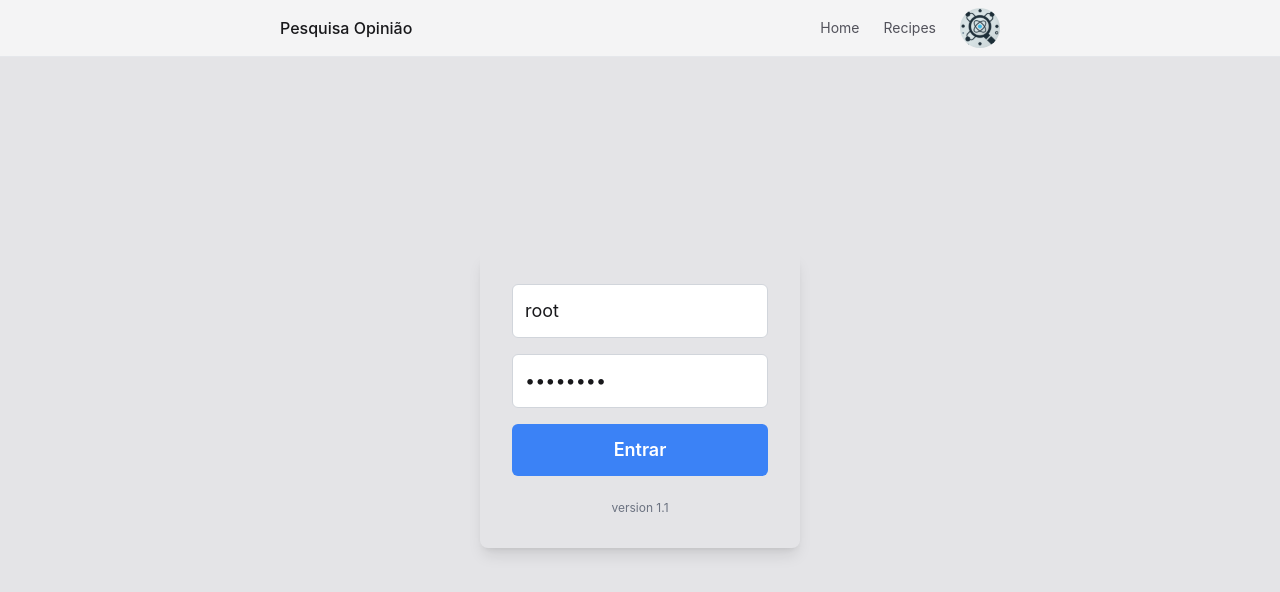
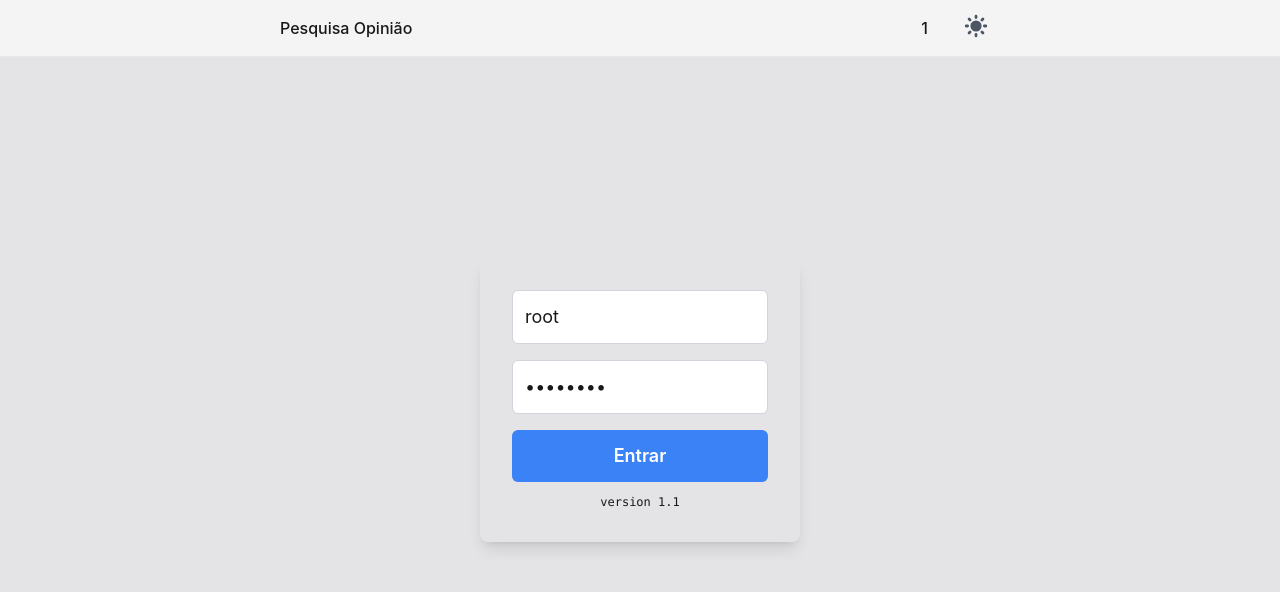
Before and after one commit to jeremiasdsa/survey, a React (Create React App) app: page / in a window 1280 px wide. Shown: the top 592 px of the page. Built offline with nearby package versions, Linux system fonts and the light colour scheme; what tailwindcss-safe-area would draw is missing.

Commit message:
adicionando icone troca de tema

```diff
--- a/src/App.js
+++ b/src/App.js
@@ -72,6 +72,7 @@ function App() {
 
   const toggleTheme = () => {
     setTheme(prevTheme => (prevTheme === 'light' ? 'dark' : 'light'));
+    // setTheme(prevTheme => (prevTheme === 'dark' ? 'dark' : 'light'));
   };
 
   return (
--- a/src/components/HeaderBar.js
+++ b/src/components/HeaderBar.js
@@ -15,30 +15,67 @@ const HeaderBar = ({ toggleTheme }) => {
                     </a>
 
                     <nav className='flex items-center space-x-6'>
-                        <div className='hidden sm:block'>
-                            <div className='flex items-center space-x-6'>
-                                {links.map(({label, href}) => (
-                                    <a
-                                        key={label}
-                                        href={href}
-                                        className={`text-sm ${
-                                            window.location.pathname === href
-                                                ? 'text-indigo-500 dark:text-indigo-400'
-                                                : 'text-zinc-600 hover:text-zinc-900 dark:text-zinc-400 dark:hover:text-zinc-50'
-                                        }`}
-                                    >
-                                        {label}
-                                    </a>
-                                ))}
-                            </div>
+                        <div className=' sm:block lg:flex lg:items-center lg:justify-between'>
+                            <h1 className='font-medium text-zinc-900 dark:text-zinc-50'>1</h1>
                         </div>
+                        {/*<div className='hidden sm:block'>*/}
+                        {/*    <div className='flex items-center space-x-6'>*/}
+                        {/*        {links.map(({label, href}) => (*/}
+                        {/*            <a*/}
+                        {/*                key={label}*/}
+                        {/*                href={href}*/}
+                        {/*                className={`text-sm ${*/}
+                        {/*                    window.location.pathname === href*/}
+                        {/*                        ? 'text-indigo-500 dark:text-indigo-400'*/}
+                        {/*                        : 'text-zinc-600 hover:text-zinc-900 dark:text-zinc-400 dark:hover:text-zinc-50'*/}
+                        {/*                }`}*/}
+                        {/*            >*/}
+                        {/*                {label}*/}
+                        {/*            </a>*/}
+                        {/*        ))}*/}
+                        {/*    </div>*/}
+                        {/*</div>*/}
 
+                        {/*<button*/}
+                        {/*    title='Pesquisa'*/}
+                        {/*    className='h-10 w-10 rounded-full bg-zinc-200 bg-cover bg-center shadow-inner dark:bg-zinc-800'*/}
+                        {/*    style={{backgroundImage: 'url(/logo.svg)',}}*/}
+                        {/*    onClick={toggleTheme}*/}
+                        {/*/>*/}
                         <button
-                            title='Pesquisa'
-                            className='h-10 w-10 rounded-full bg-zinc-200 bg-cover bg-center shadow-inner dark:bg-zinc-800'
-                            style={{backgroundImage: 'url(/logo.svg)',}}
+                            id="theme-toggle"
+                            type="button"
+                            className="text-gray-500 dark:text-gray-400 hover:bg-gray-100 dark:hover:bg-gray-800 focus:outline-none focus:ring-4 focus:ring-gray-200 dark:focus:ring-gray-700 rounded-lg text-sm p-2.5"
                             onClick={toggleTheme}
-                        />
+                        >
+                            {/* Light Mode Icon */}
+                            <svg
+                                id="theme-toggle-dart-icon"
+                                className="w-7 h-7 mb-1 text-gray-600 dark:text-gray-300 group-hover:text-blue-600 dark:group-hover:text-blue-500"
+                                // className="hidden w-5 h-5"
+                                fill="currentColor"
+                                viewBox="0 0 20 20"
+                                xmlns="http://www.w3.org/2000/svg"
+                            >
+                                <path
+                                    d="M10 2a1 1 0 011 1v1a1 1 0 11-2 0V3a1 1 0 011-1zm4 8a4 4 0 11-8 0 4 4 0 018 0zm-.464 4.95l.707.707a1 1 0 001.414-1.414l-.707-.707a1 1 0 00-1.414 1.414zm2.12-10.607a1 1 0 010 1.414l-.706.707a1 1 0 11-1.414-1.414l.707-.707a1 1 0 011.414 0zM17 11a1 1 0 100-2h-1a1 1 0 100 2h1zm-7 4a1 1 0 011 1v1a1 1 0 11-2 0v-1a1 1 0 011-1zM5.05 6.464A1 1 0 106.465 5.05l-.708-.707a1 1 0 00-1.414 1.414l.707.707zm1.414 8.486l-.707.707a1 1 0 01-1.414-1.414l.707-.707a1 1 0 011.414 1.414zM4 11a1 1 0 100-2H3a1 1 0 000 2h1z"
+                                    fillRule="evenodd"
+                                    clipRule="evenodd"
+                                ></path>
+                            </svg>
+                            {/* Dark Mode Icon */}
+                            <svg
+                                id="theme-toggle-dark-icon"
+                                className="hidden w-7 h-7"
+                                fill="currentColor"
+                                viewBox="0 0 20 20"
+                                xmlns="http://www.w3.org/2000/svg"
+                            >
+                                <path d="M17.293 13.293A8 8 0 016.707 2.707a8.001 8.001 0 1010.586 10.586z"></path>
+                            </svg>
+                        </button>
+
+
                     </nav>
                 </div>
             </header>
--- a/src/components/Login.js
+++ b/src/components/Login.js
@@ -92,7 +92,8 @@ const Login = ({ onLogin, theme }) => {
                 >
                     Entrar
                 </button>
-                <div className="mt-6 text-gray-500 text-center text-xs">
+
+                <div className="mt-3 text-center text-xs font-mono text-zinc-900 dark:text-zinc-50">
                     <h1>version 1.1</h1>
                 </div>
             </form>
--- a/src/components/survey/Modal.js
+++ b/src/components/survey/Modal.js
@@ -9,7 +9,7 @@ const Modal = ({ isOpen, onClose, onStartSurvey }) => {
             <div className="bg-white mr-safe-offset-1 ml-safe-offset-1 dark:bg-gray-800 rounded-lg shadow-lg p-6 max-w-md w-full relative z-10">
                 <h2 className="text-xl font-semibold text-center mb-4 dark:text-white">Iniciar Nova Pesquisa</h2>
 
-                <p className='text-xs font-sans font-extralight text-gray-700 dark:text-gray-300 mb-6 text-justify '>
+                <p className='text-xs font-sans font-light text-gray-700 dark:text-gray-300 mb-6 text-justify '>
                     <span className='font-medium'>Bom dia/tarde, eu sou ........</span> (mostrar
                     crachá), da equipe do
                     <span className='font-semibold'> Instituto de Pesquisa e Opinião.</span> Estamos realizando
```
